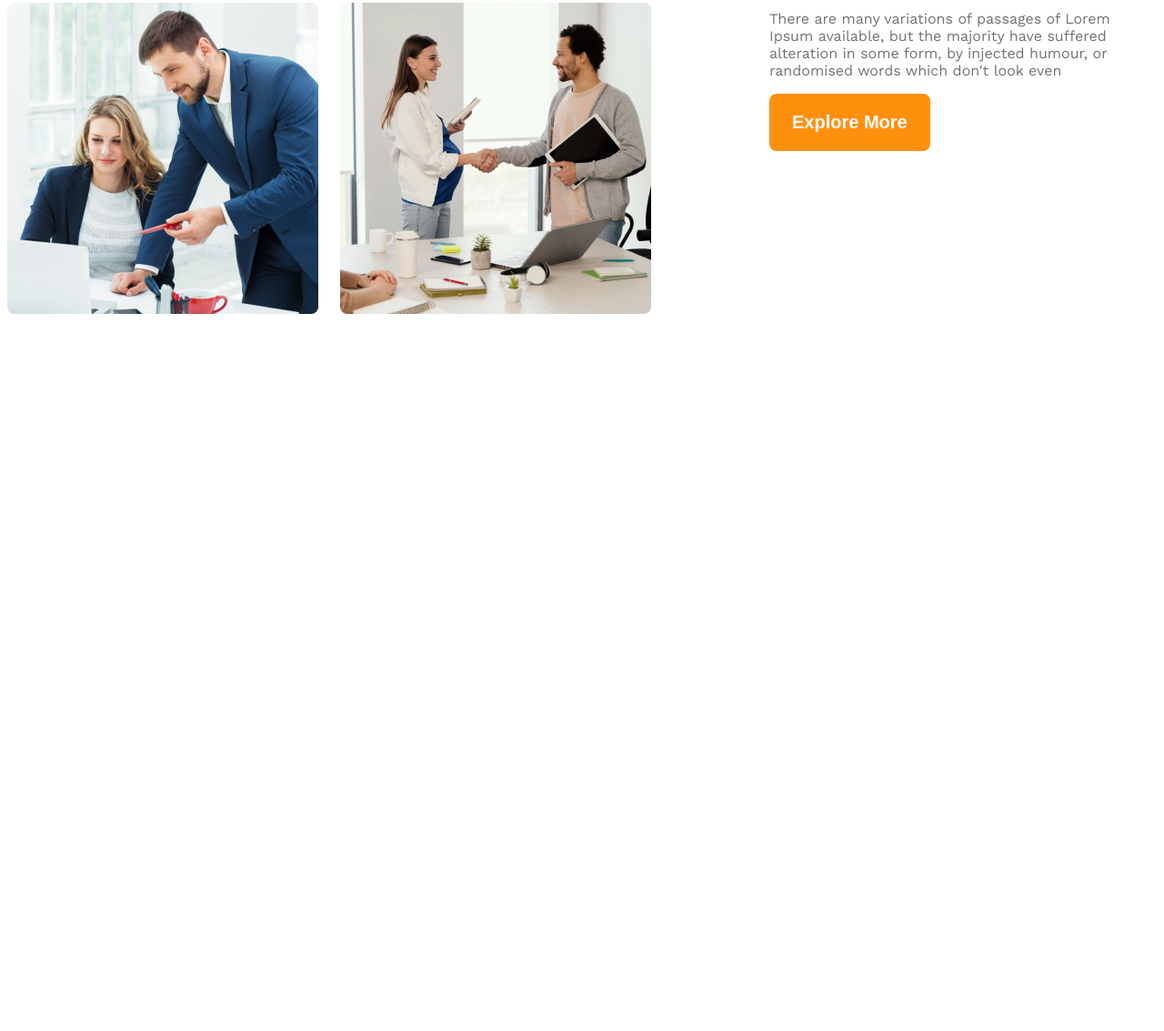
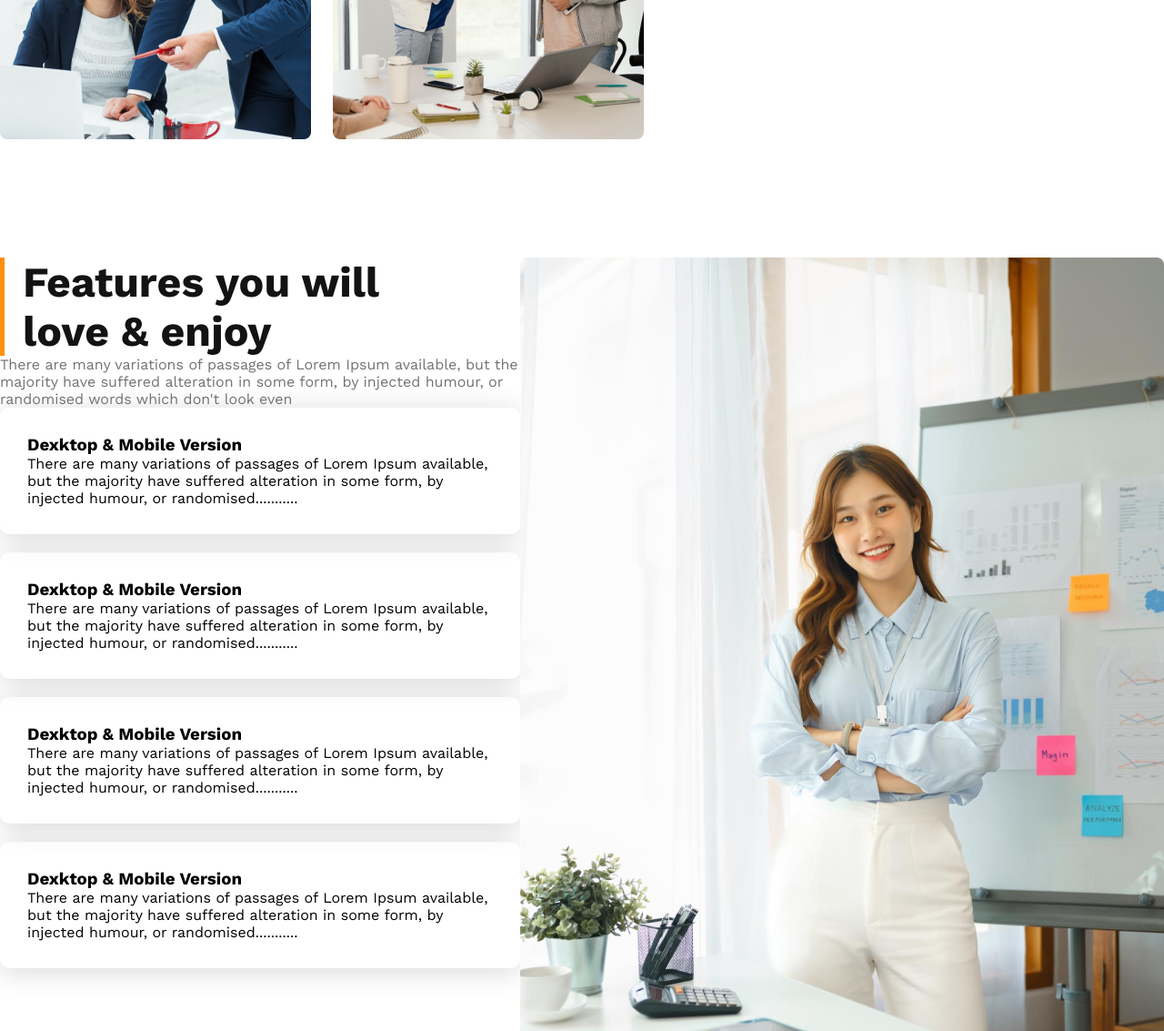
Before and after one commit to Tofazzal-13/architects, a plain HTML site: page index.html in a window 1280 px wide. Shown: the part 1667-2800 px from the top of the page at 91% size. Before the commit the page ends 2020 px from the top, so only its background shows below. Drawn offline with nearby package versions, Linux system fonts and the light colour scheme.

Commit message:
feature love and enjoy

```diff
--- a/index.html
+++ b/index.html
@@ -29,6 +29,7 @@
         </div>
     </header>
     <main>
+        <!-- feature part start here -->
         <section class="teams">
             <div class="team_img_container">
                 <img src="./images/team1.png" alt="two architect discussing about design">
@@ -42,6 +43,43 @@
                 <button class="btn_primary">Explore More</button>
             </div>
         </section>
+        <!-- feature part end here -->
+        <!-- feature love and enjoy start here -->
+        <section class="feature_love_enjoy">
+            <div class="feature_love_container">
+                <div class="feature_love_content">
+                    <h2 class="feature_love_title dark_01">Features you will <br> love & enjoy</h2>
+                    <p class="feature_love_description dark_03">There are many variations of passages of Lorem Ipsum available, but the majority have suffered alteration in some form, by injected humour, or randomised words which don't look even</p>
+                    <div class="feature_love_card_items">
+                        <div class="feature_love_card_item">
+                            <h3>Dexktop & Mobile Version</h3>
+                            <p>There are many variations of passages of Lorem Ipsum available, but the majority have suffered alteration in some form, by injected humour, or randomised...........</p>
+                        </div>
+                    </div>
+                    <div class="feature_love_card_items">
+                        <div class="feature_love_card_item">
+                            <h3>Dexktop & Mobile Version</h3>
+                            <p>There are many variations of passages of Lorem Ipsum available, but the majority have suffered alteration in some form, by injected humour, or randomised...........</p>
+                        </div>
+                    </div>
+                    <div class="feature_love_card_items">
+                        <div class="feature_love_card_item">
+                            <h3>Dexktop & Mobile Version</h3>
+                            <p>There are many variations of passages of Lorem Ipsum available, but the majority have suffered alteration in some form, by injected humour, or randomised...........</p>
+                        </div>
+                    </div>
+                    <div class="feature_love_card_items">
+                        <div class="feature_love_card_item">
+                            <h3>Dexktop & Mobile Version</h3>
+                            <p>There are many variations of passages of Lorem Ipsum available, but the majority have suffered alteration in some form, by injected humour, or randomised...........</p>
+                        </div>
+                    </div>
+                </div>
+                <div class="feature_love_image">
+                    <img src="./images/architect.png" alt="">
+                </div>
+            </div>
+        </section>
     </main>
     <footer>
 
--- a/style/style.css
+++ b/style/style.css
@@ -6,11 +6,15 @@
   font-style: normal;
 }
 
-
+*{
+    margin: 0;
+    padding: 0;
+}
 
 /* share styles  */
 .display_flex,
-.teams{
+.teams,
+.feature_love_container{
     display: flex;
 }
 .bg_color{
@@ -110,6 +114,31 @@ main> section{
     color: #FF900E;
     font-weight: bold;
 }
+
+/* feature love and enjoy part */
+.feature_love_container{
+    justify-content: space-between;
+}
+.feature_love_content{
+    max-width: 586px;
+
+}
+.feature_love_title{
+    border-left: 5px solid #FF900E;
+    padding-left: 20px;
+    font-size: 2.9rem;
+    font-weight: 700;
+}
+.feature_love_card_item{
+    box-shadow: 0 4px 30px #00000027;
+    padding: 30px;
+    margin-bottom: 20px;
+    border-radius: 10px;
+    -webkit-border-radius: 10px;
+    -moz-border-radius: 10px;
+    -ms-border-radius: 10px;
+    -o-border-radius: 10px;
+}
 /* responsive media query */
 
 @media screen and (max-width:576px){
```
